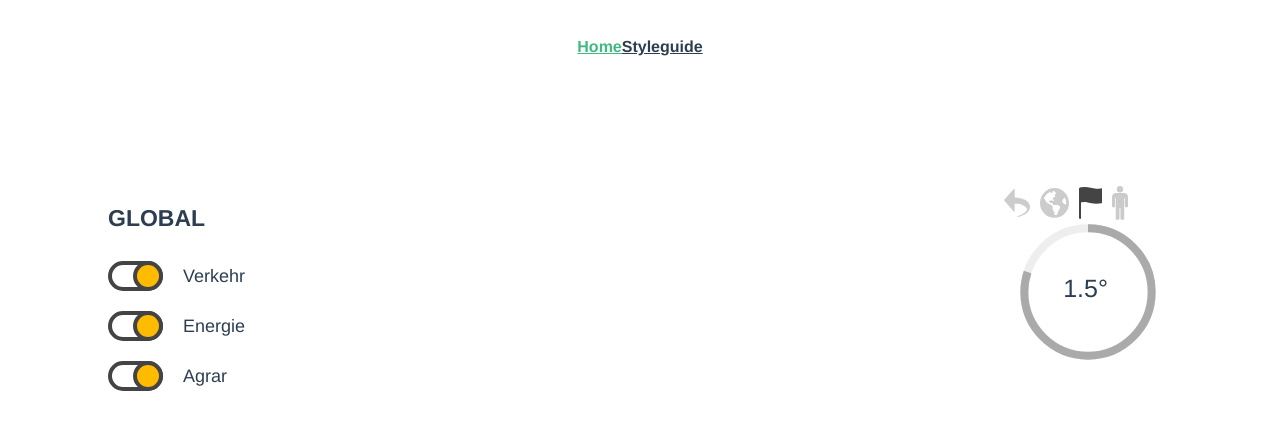
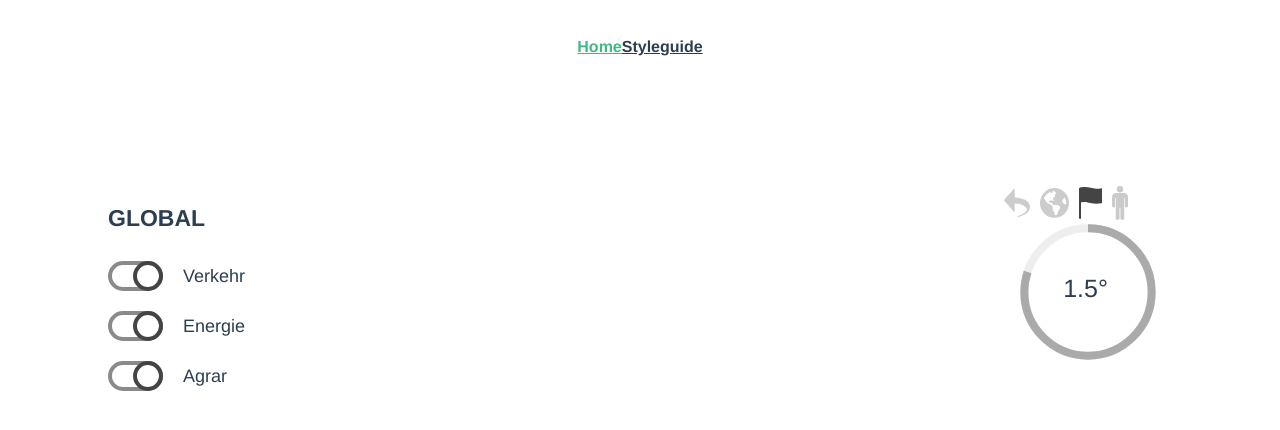
Before and after one commit to flogesell/shutdown, a Vue app in the folder frontend/: page / in a window 1280 px wide. Shown: the top 430 px of the page. Built offline with nearby package versions, Linux system fonts and the light colour scheme.

Commit message:
final changes

```diff
--- a/frontend/src/components/buttons/checkbox.vue
+++ b/frontend/src/components/buttons/checkbox.vue
@@ -54,10 +54,11 @@ export default {
       transition: .4s;
     }
 
+
     input:checked + .slider{
-      border-color: #444444;
+      //border-color: #444444;
       &:before {
-        background: #ffbb00;
+        //background: #ffbb00;
         left: 0px;
         border: 4px solid #444444;
       }
```
